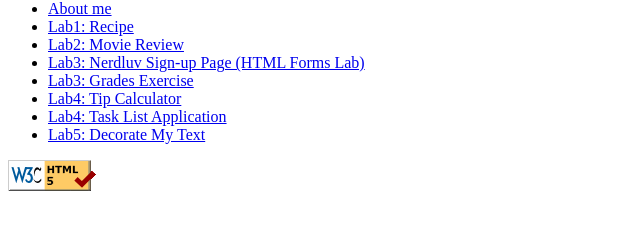
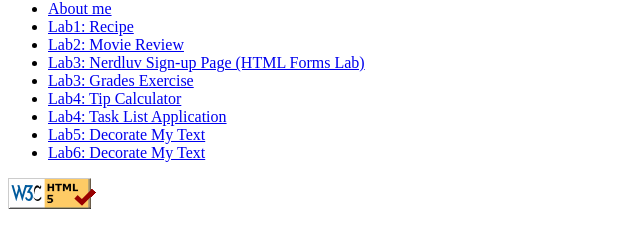
Before and after one commit to norachaynane/WAP_LAB, a plain HTML site: page index.html in a window 1280 px wide. Shown: the part 200-448 px from the top of the page, without its empty margins (0-640 px from the left). Drawn offline with Linux system fonts and the light colour scheme.

Commit message:
Update index.html

```diff
--- a/index.html
+++ b/index.html
@@ -38,6 +38,9 @@
          <li>
             <a href="lab5/decorate.html">  Lab5: Decorate My Text </a>
         </li>
+         <li>
+            <a href="lab6/Text Decorator.html">  Lab6: Decorate My Text </a>
+        </li>
     </ul>
     <img src="images/w3c-html.png" />
 
```
